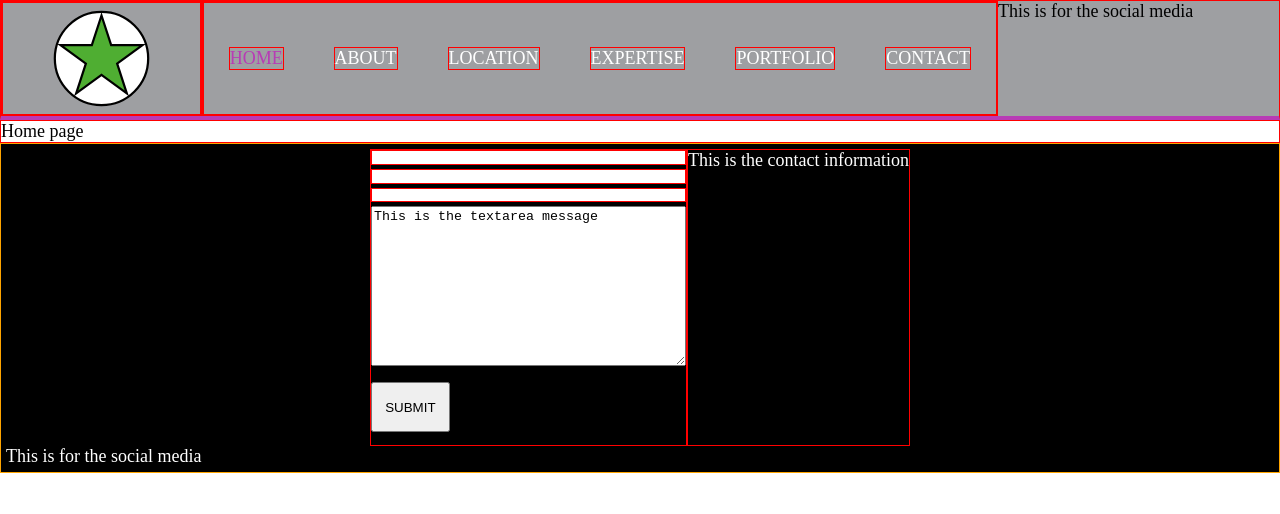
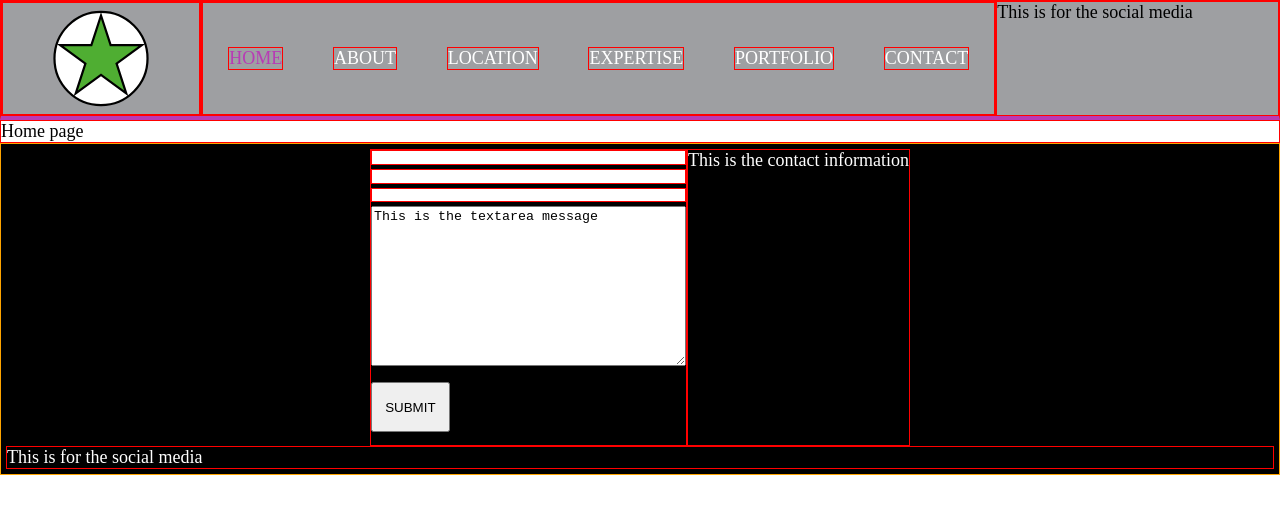
Before and after one commit to DylanWarrener/tpw-development-website-react, a React (Create React App) app: page / in a window 1280 px wide. Shown: the top 514 px of the page. Built offline with nearby package versions, Linux system fonts and the light colour scheme.

Commit message:
Added a border for visual purposes

```diff
--- a/src/components/social-media/social-media.scss
+++ b/src/components/social-media/social-media.scss
@@ -0,0 +1,3 @@
+#social-media-container {
+    border: 1px solid red;
+}
```
